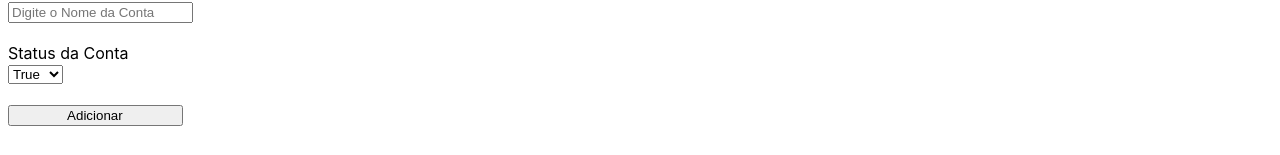
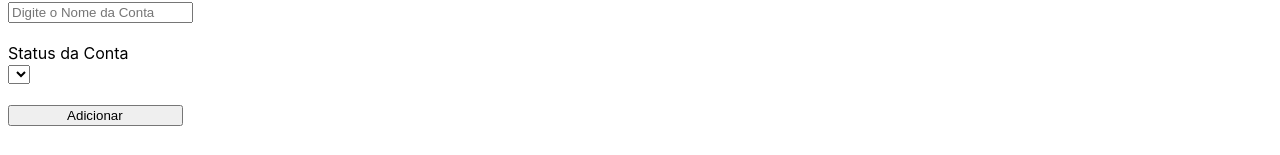
Before and after one commit to xanwerneck/rbm-treinamento, a React (Create React App) app: page / in a window 1280 px wide. Shown: the part 207-362 px from the top of the page. Built offline with nearby package versions, Linux system fonts and the light colour scheme.

Commit message:
fix: subindo json do select

```diff
--- a/package.json
+++ b/package.json
@@ -20,6 +20,7 @@
     "history": "^5.1.0",
     "react": "^17.0.2",
     "react-dom": "^17.0.2",
+    "react-dropdown-select": "^4.8.0",
     "react-redux": "^7.2.6",
     "react-router-dom": "^6.1.1",
     "react-scripts": "5.0.0",
--- a/src/components/AddPlanoConta/AddPlanoConta.tsx
+++ b/src/components/AddPlanoConta/AddPlanoConta.tsx
@@ -1,5 +1,6 @@
 import { useState } from "react";
 import { setPlanoDeContas } from "../../models/firestore/PlanoDeContasStore";
+import SelectInput from "@mui/material/Select/SelectInput";
 import { IPlanoDeContas } from "../../models/interfaces/IPlanoDeContas";
 
 export default function AddPlanoConta() {
@@ -13,6 +14,9 @@ export default function AddPlanoConta() {
     const [seguraCod, attCod] = useState('');
     const [seguraConta, attConta] = useState('');
     const [seguraStatus, attStatus] = useState(false);
+    const opcao = [
+      { value: true, label: 'True'},
+      { value: false, label: 'False'}]
 
     const atualiza = () => {
 
@@ -32,10 +36,7 @@ export default function AddPlanoConta() {
             <br></br><br></br>
             <label>Status da Conta</label>
             <br></br>
-            <select name="select">
-                <option value="valor1" selected>True</option>
-                <option value="valor2">False</option>
-            </select>
+            <select name="select" multi options={opcao}/>
             {/* <input type = "text" placeholder='Digite o Tipo da Conta'></input> */}
 
             <br></br><br></br>
```
Also changed, not shown: 1 other file (tests, documents, lock files or other folders).
